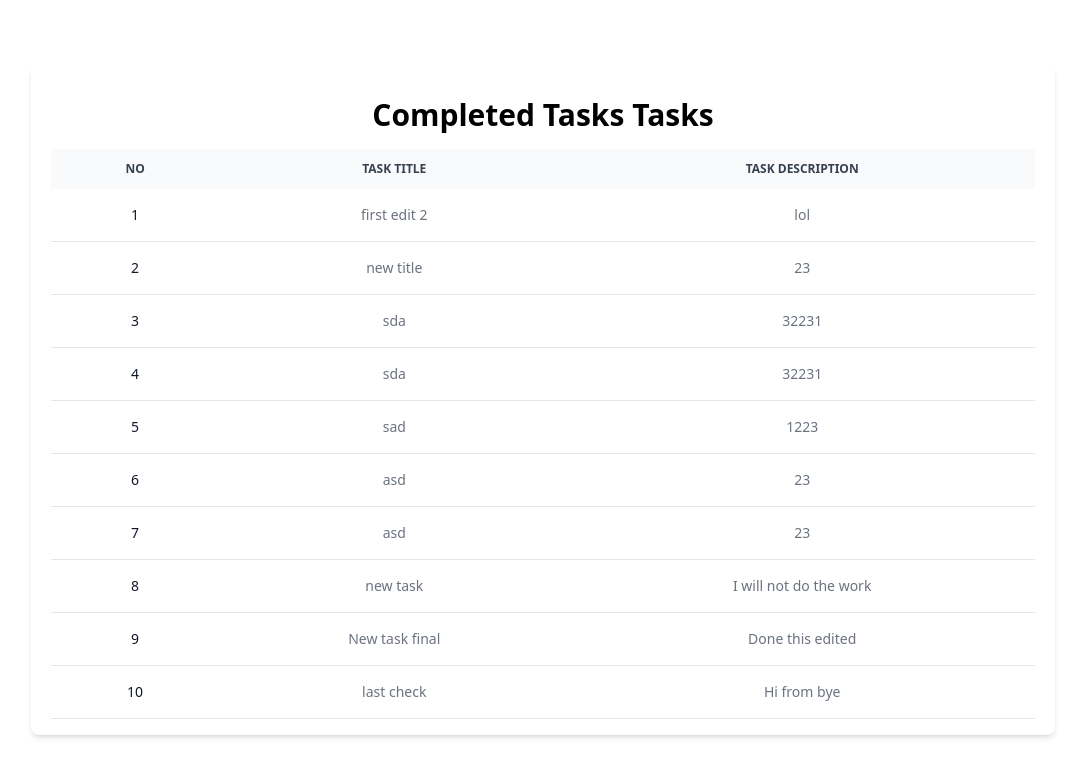
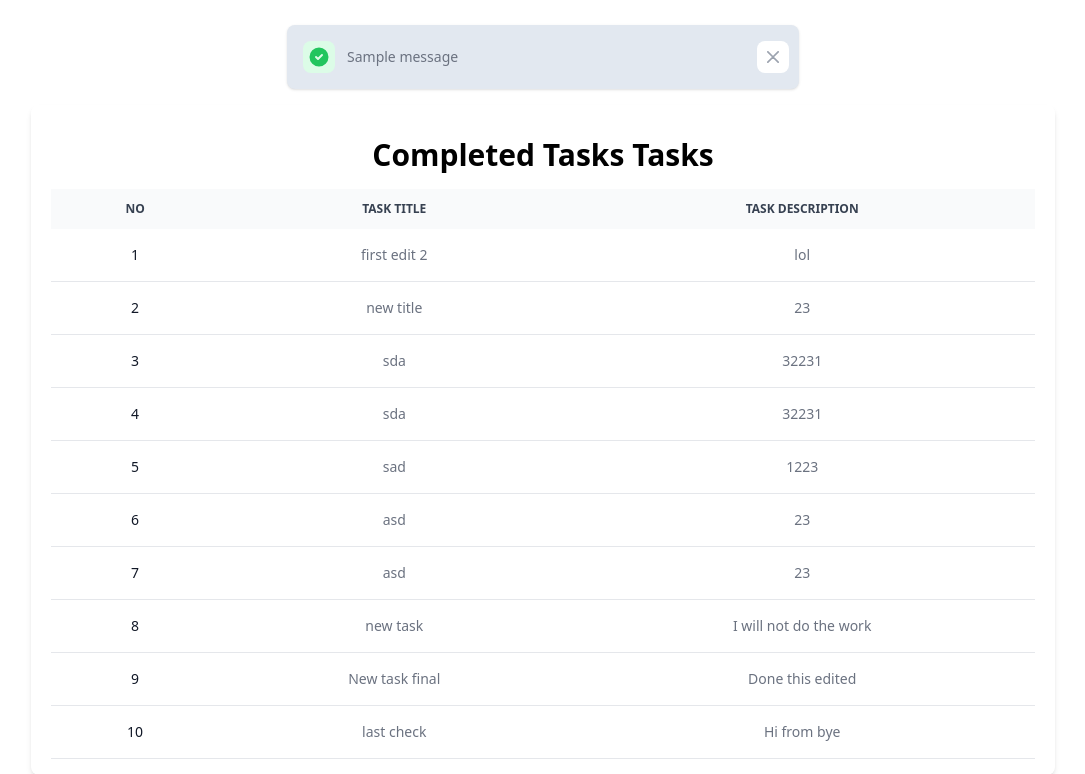
Before and after one commit to mahabubsaki/Django-Assingment-02, a Django app: page /completed-tasks/ in a window 1280 px wide. Shown: the part 64-838 px from the top of the page, without its empty margins (97-1182 px from the left). Run offline with Django 4.2, Linux system fonts and the light colour scheme; data comes from the database, SQL or seed files in the repository; both versions use the stored data as it was after the commit; tables that the repository leaves empty hold one stand-in row (values such as "Sample post"); one stand-in notice (Sample message) is shown; some libraries are stand-ins or nearby versions.

Commit message:
Minor bug fix

```diff
--- a/main/templates/completed-tasks.html
+++ b/main/templates/completed-tasks.html
@@ -1,7 +1,34 @@
 {% extends 'base.html' %}
-{% block title %} Show Tasks {% endblock %}
+{% block title %} Completed Tasks {% endblock %}
 {% block main %}
 <div class="py-5 w-full overflow-hidden">
+    {% if messages %}
+    {% for m in messages %}
+    <div id="toast-success"
+        class="flex items-center max-w-lg mx-4 sm:mx-auto  p-4 mb-4 text-gray-500 bg-slate-200 rounded-lg shadow "
+        role="alert">
+        <div
+            class="inline-flex items-center justify-center flex-shrink-0 w-8 h-8 text-green-500 bg-green-100 rounded-lg ">
+            <svg class="w-5 h-5" aria-hidden="true" xmlns="http://www.w3.org/2000/svg" fill="currentColor"
+                viewBox="0 0 20 20">
+                <path
+                    d="M10 .5a9.5 9.5 0 1 0 9.5 9.5A9.51 9.51 0 0 0 10 .5Zm3.707 8.207-4 4a1 1 0 0 1-1.414 0l-2-2a1 1 0 0 1 1.414-1.414L9 10.586l3.293-3.293a1 1 0 0 1 1.414 1.414Z" />
+            </svg>
+            <span class="sr-only">Check icon</span>
+        </div>
+        <div class="ml-3 text-sm font-normal">{{m}}</div>
+        <button type="button"
+            class="ml-auto -mx-1.5 -my-1.5 bg-white text-gray-400 hover:text-gray-900 rounded-lg focus:ring-2 focus:ring-gray-300 p-1.5 hover:bg-gray-100 inline-flex items-center justify-center h-8 w-8 "
+            data-dismiss-target="#toast-success" aria-label="Close">
+            <span class="sr-only">Close</span>
+            <svg class="w-3 h-3" aria-hidden="true" xmlns="http://www.w3.org/2000/svg" fill="none" viewBox="0 0 14 14">
+                <path stroke="currentColor" stroke-linecap="round" stroke-linejoin="round" stroke-width="2"
+                    d="m1 1 6 6m0 0 6 6M7 7l6-6M7 7l-6 6" />
+            </svg>
+        </button>
+    </div>
+    {% endfor %}
+    {% endif %}
 
     <div class="relative  w-full px-5 py-4 mx-auto overflow-x-auto md:w-[80%] shadow-md sm:rounded-lg">
         {% if tasks %}
--- a/main/urls.py
+++ b/main/urls.py
@@ -1,10 +1,11 @@
 from django.urls import path
-from main.views import add_task,show_tasks,completed_tasks,delete_task,update_task
+from main.views import add_task,show_tasks,completed_tasks,delete_task,update_task,complete_task
 
 urlpatterns = [
     path('',add_task,name='add_task'),
     path('show-tasks/',show_tasks,name='show_tasks'),
     path('completed-tasks/',completed_tasks,name='completed_tasks'),
     path('delete-task/<int:id>',delete_task,name='delete_task'),
-    path('update-task/<int:id>',update_task,name='update_task')
+    path('update-task/<int:id>',update_task,name='update_task'),
+    path('complete-task/<int:id>',complete_task,name='complete_task'),
 ]
--- a/main/views.py
+++ b/main/views.py
@@ -32,8 +32,15 @@ def update_task(request,id):
           form = TaskForm(request.POST, instance=task)
           if form.is_valid():
                form.save()
-               return redirect('completed_tasks')
+               return redirect('show_tasks')
           else:
                return render(request,"update-task.html",{'form':form})
      form = TaskForm(instance=task)
      return render(request,"update-task.html",{'form':form})
+
+def complete_task(request,id):
+     task = TaskModel.objects.get(pk = id)
+     task.is_completed = True
+     task.save()
+     messages.success(request,"Task Completed")
+     return redirect('completed_tasks')
```
Also changed, not shown: main/templates/show-tasks.html (+6 -1 lines), main/templates/update-task.html (+1 -6 lines), db.sqlite3.
